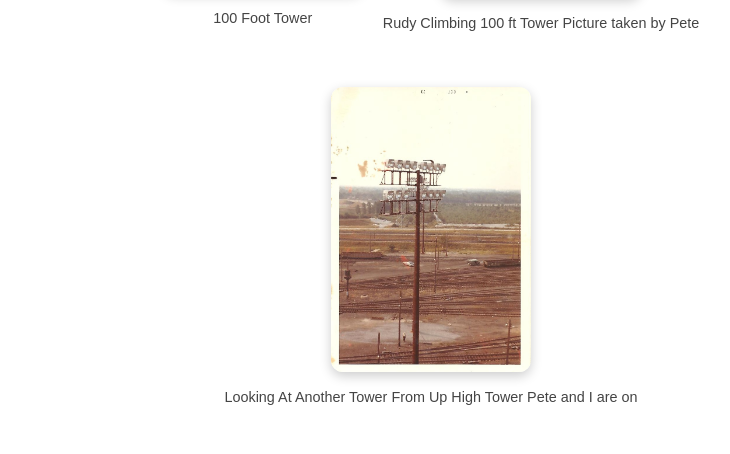
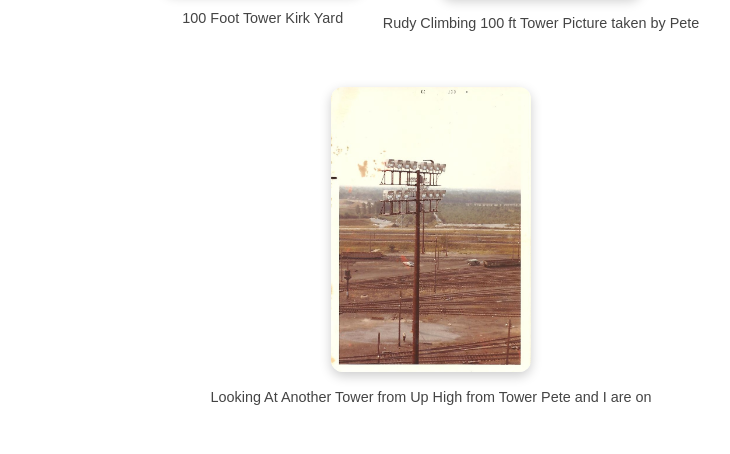
Before and after one commit to rbiagios/rbiagios.github.io, a plain HTML site: page about.html in a window 1280 px wide. Shown: the part 489-943 px from the top of the page, without its empty margins (209-939 px from the left). Drawn offline with Linux system fonts and the light colour scheme.

Commit message:
Update about.html

```diff
--- a/about.html
+++ b/about.html
@@ -17,7 +17,7 @@
   <div class="image-row">
   <figure>
     <img src="images/rbs_EJE_001.JPG" alt="100 Foot Tower Kirk Yard" />
-    <figcaption>100 Foot Tower</figcaption>
+    <figcaption>100 Foot Tower Kirk Yard</figcaption>
   </figure>
   <figure>
     <img src="images/rbs_EJE_003.jpg" alt="Rudy Climbing 100 Tower" />
@@ -25,7 +25,7 @@
   </figure>
   <figure>
     <img src="images/rbs_EJE_005.jpg" alt="Looking At Another Tower From Up High" />
-    <figcaption>Looking At Another Tower From Up High Tower Pete and I are on</figcaption>
+    <figcaption>Looking At Another Tower from Up High from Tower Pete and I are on</figcaption>
   </figure>
 </div>
 
```
